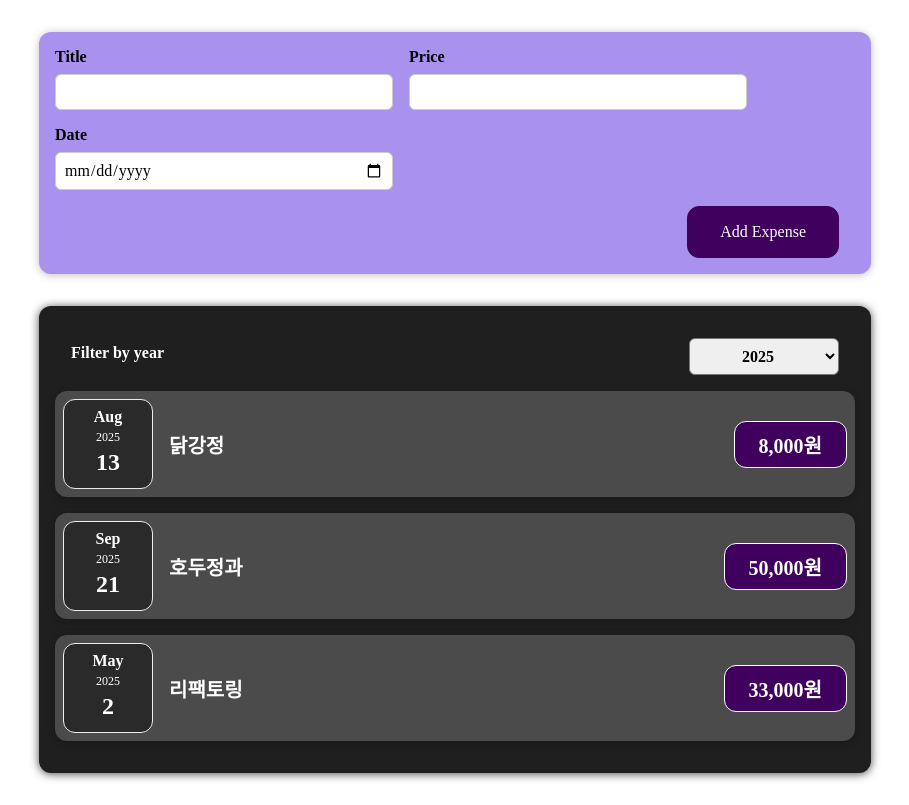
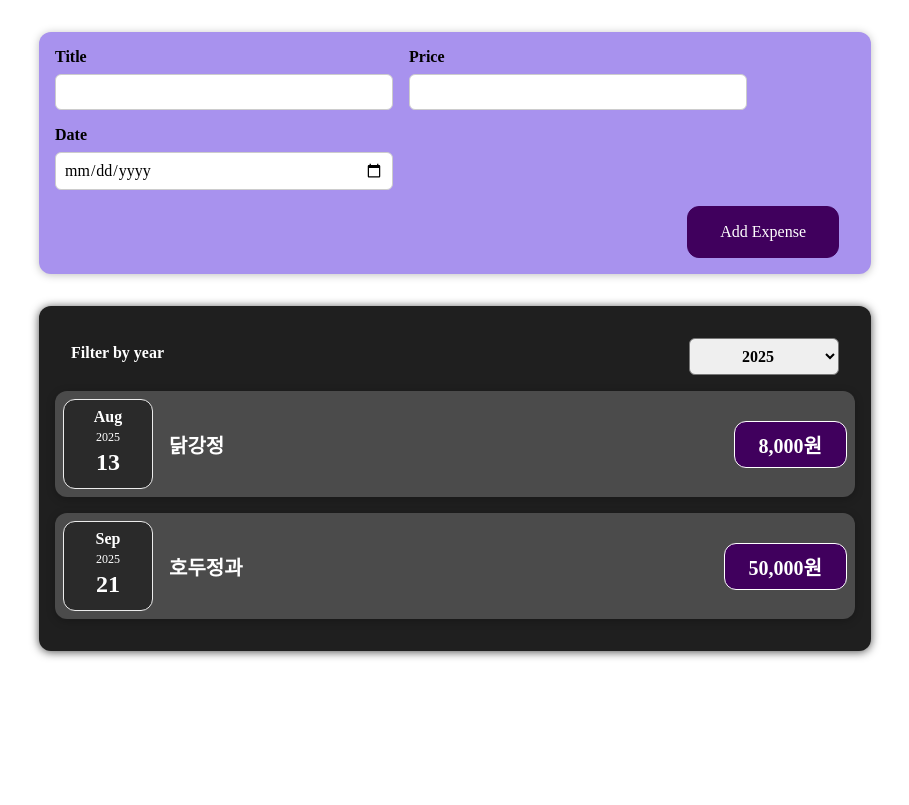
Before and after one commit to rhehdgus8831/react-study202508, a React (Vite) app: page / in a window 1280 px wide. Shown: the whole page, without its empty margins (185-1094 px from the left). Built offline with nearby package versions, Linux system fonts and the light colour scheme.

Commit message:
3-1-1. 동적 리스트 렌더링

```diff
--- a/src/App.jsx
+++ b/src/App.jsx
@@ -17,7 +17,7 @@ const App = () => {
         {
             title: '리팩토링',
             price: 33000,
-            date: new Date(2025, 4, 2)
+            date: new Date(2023, 4, 2)
         },
     ];
 
--- a/src/components/expenses/ExpenseFilter.jsx
+++ b/src/components/expenses/ExpenseFilter.jsx
@@ -1,9 +1,11 @@
 import React from 'react';
 import './ExpenseFilter.css';
 
-const ExpenseFilter = () => {
+const ExpenseFilter = ({ onChangeFilter }) => {
 
-    const changeYearHandler = e => { };
+    const changeYearHandler = e => {
+        onChangeFilter(e.target.value);
+    };
 
     return (
         <div className='expenses-filter'>
--- a/src/components/expenses/ExpenseList.jsx
+++ b/src/components/expenses/ExpenseList.jsx
@@ -1,21 +1,30 @@
-import React from 'react';
+import React, {useState} from 'react';
 import './ExpenseList.css';
 import ExpenseItem from './ExpenseItem.jsx';
 import Card from '../ui/Card.jsx';
 import ExpenseFilter from './ExpenseFilter.jsx';
 
-const ExpenseList = ({expenses: expenseList}) => {
+const ExpenseList = ({ expenses: expenseList }) => {
 
-/*
-    ExpenseFilter에서 선택한 연도 값을
-    이 컴포넌트 ExpenseList로 끌어올려서 콘솔에 출력해보세요
-*/
+    const [year, setYear] = useState(new Date().getFullYear().toString());
+    /*
+        ExpenseFilter에서 선택한 연도 값을
+        이 컴포넌트 ExpenseList로 끌어올려서 콘솔에 출력해보세요
+     */
+    const onFilterChange = (filteredYear) => {
+        console.log(`선택된 연도: ${filteredYear}`);
+        setYear(filteredYear);
+    };
+
+    // 반복문을 통해 컴포넌트 배열을 리턴하는 함수
+    // const foo = () => expenseList.map(ex => <ExpenseItem expense={ex} />);
+
     return (
         <Card className='expenses'>
-            <ExpenseFilter/>
-            <ExpenseItem expense={expenseList[0]}/>
-            <ExpenseItem expense={expenseList[1]}/>
-            <ExpenseItem expense={expenseList[2]}/>
+            <ExpenseFilter onChangeFilter={onFilterChange} />
+            {expenseList
+                .filter(ex => ex.date.getFullYear().toString() === year)
+                .map(ex => <ExpenseItem expense={ex} />)}
         </Card>
     );
 };
```
